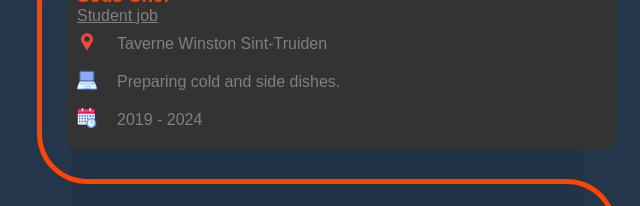
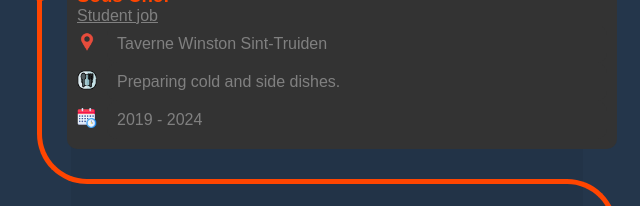
Before and after one commit to ElineBoffin/ResumeEline, a plain HTML site: page html/Work.html in a window 1280 px wide. Shown: the part 834-1040 px from the top of the page, 313-953 px from the left. Drawn offline with Linux system fonts and the light colour scheme.

Commit message:
changed icon

```diff
--- a/html/Work.html
+++ b/html/Work.html
@@ -96,7 +96,7 @@
                 <p class="info">Taverne Winston Sint-Truiden</p>
               </div>
               <div>
-                <img class="location" src="../images/laptop.png">
+                <img class="location" src="../images/dish.png">
                 <p class="info">Preparing cold and side dishes.</p>
               </div>
               <div>
```
Also changed, not shown: images/dish.png (added).
